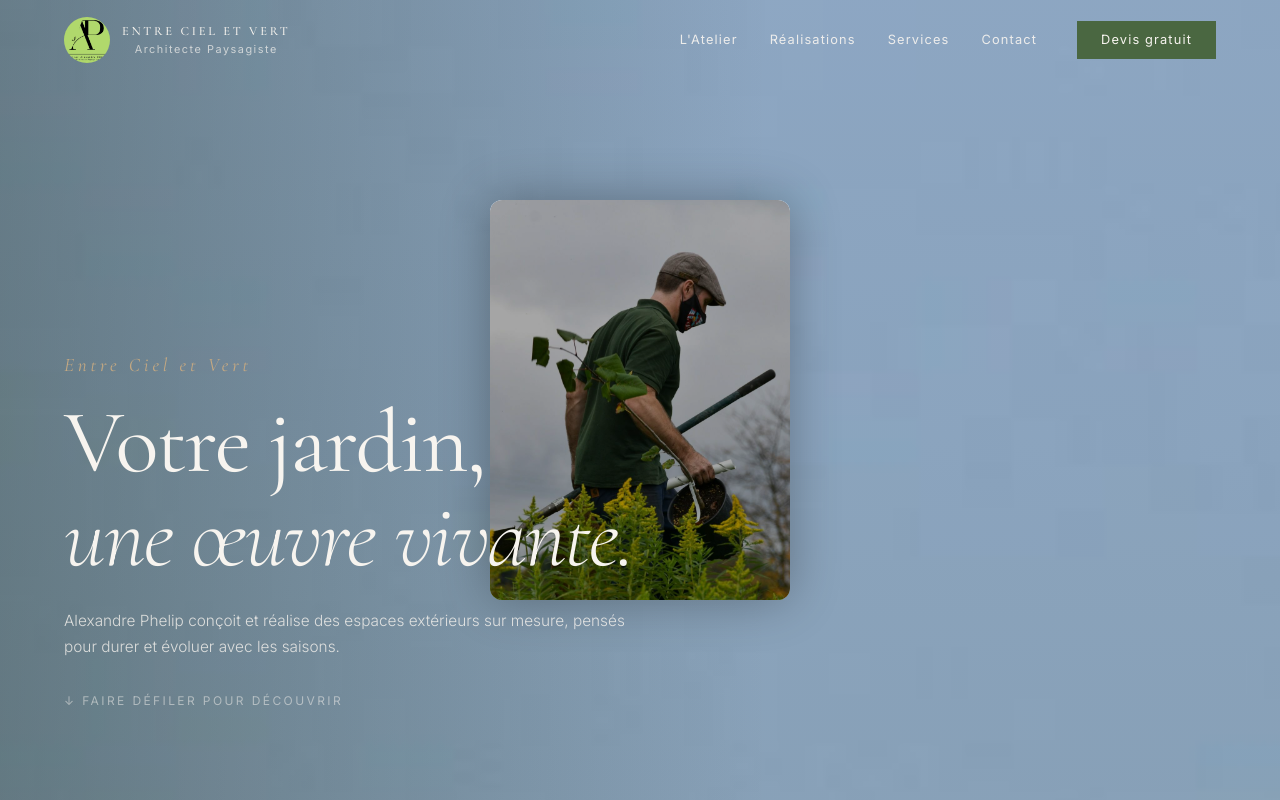
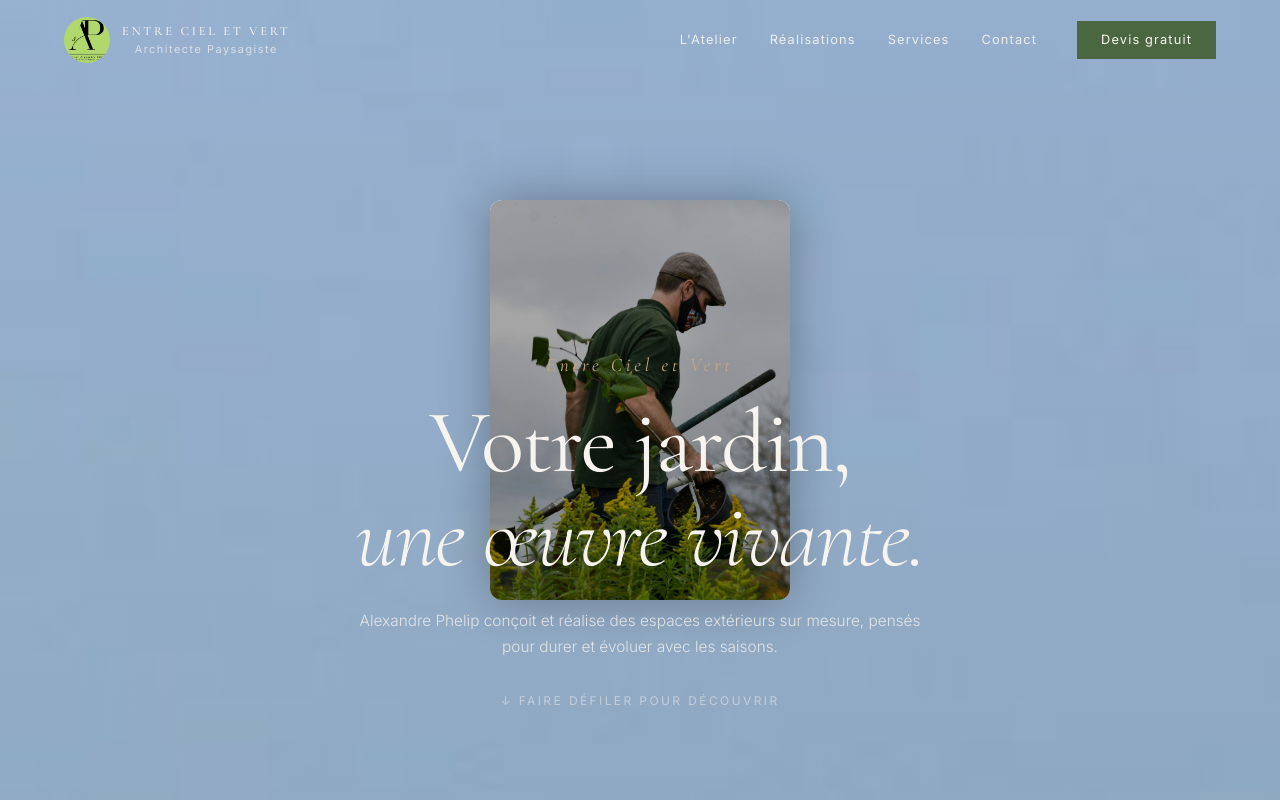
Before and after one commit to kairosweb94/entre-ciel-et-vert, a Next.js app: page / in a window 1280 px wide. Shown: the top 800 px of the page. Built offline with nearby package versions, Linux system fonts and the light colour scheme.

Commit message:
Update ScrollExpandMedia.tsx

```diff
--- a/app/components/ScrollExpandMedia.tsx
+++ b/app/components/ScrollExpandMedia.tsx
@@ -35,7 +35,6 @@ const ScrollExpandMedia = ({
   const sectionRef = useRef<HTMLDivElement | null>(null);
   const { pendingTarget, clearTarget } = useNavigation();
 
-  // ── Navigation onglets → expansion hero puis scroll ──────────
   useEffect(() => {
     if (!pendingTarget) return;
     if (mediaFullyExpanded) {
@@ -148,10 +147,9 @@ const ScrollExpandMedia = ({
               alt="Fond jardin"
               fill
               priority
-              style={{ objectFit: 'cover', objectPosition: 'center bottom' }}
+              style={{ objectFit: 'cover', objectPosition: 'center 60%' }}
             />
-            <div style={{ position: 'absolute', inset: 0, background: 'linear-gradient(to top, rgba(28,43,26,0.92) 0%, rgba(28,43,26,0.45) 50%, rgba(28,43,26,0.2) 100%)' }} />
-            <div style={{ position: 'absolute', inset: 0, background: 'linear-gradient(to right, rgba(28,43,26,0.35), transparent 60%)' }} />
+            <div style={{ position: 'absolute', inset: 0, background: 'linear-gradient(to top, rgba(28,43,26,0.85) 0%, rgba(28,43,26,0.4) 50%, rgba(28,43,26,0.15) 100%)' }} />
           </motion.div>
 
           <div style={{ width: '100%', maxWidth: '1280px', margin: '0 auto', display: 'flex', flexDirection: 'column', alignItems: 'center', position: 'relative', zIndex: 10 }}>
@@ -180,13 +178,13 @@ const ScrollExpandMedia = ({
                 />
               </div>
 
-              {/* TEXTES */}
-              <div style={{ position: 'relative', zIndex: 10, width: '100%', padding: '0 clamp(1.5rem,5vw,4rem)' }}>
+              {/* TEXTES CENTRÉS */}
+              <div style={{ position: 'relative', zIndex: 10, width: '100%', padding: '0 clamp(1.5rem,5vw,4rem)', textAlign: 'center', display: 'flex', flexDirection: 'column', alignItems: 'center' }}>
                 <motion.div style={{ transform: `translateX(-${textTranslateX}vw)` }}>
                   <p style={{ fontFamily: 'Cormorant Garamond,Georgia,serif', fontStyle: 'italic', color: '#C4A882', fontSize: 'clamp(1rem,1.5vw,1.2rem)', letterSpacing: '0.2em', marginBottom: '1rem' }}>
                     Entre Ciel et Vert
                   </p>
-                  <h1 style={{ fontFamily: 'Cormorant Garamond,Georgia,serif', fontSize: 'clamp(3rem,7vw,6.5rem)', lineHeight: 1.05, letterSpacing: '-0.02em', color: '#F7F4EF', fontWeight: 400, maxWidth: '56rem', margin: '0 0 1.5rem' }}>
+                  <h1 style={{ fontFamily: 'Cormorant Garamond,Georgia,serif', fontSize: 'clamp(3rem,7vw,6.5rem)', lineHeight: 1.05, letterSpacing: '-0.02em', color: '#F7F4EF', fontWeight: 400, margin: '0 0 1.5rem' }}>
                     Votre jardin,<br />
                     <em style={{ fontWeight: 300 }}>une œuvre vivante.</em>
                   </h1>
```
